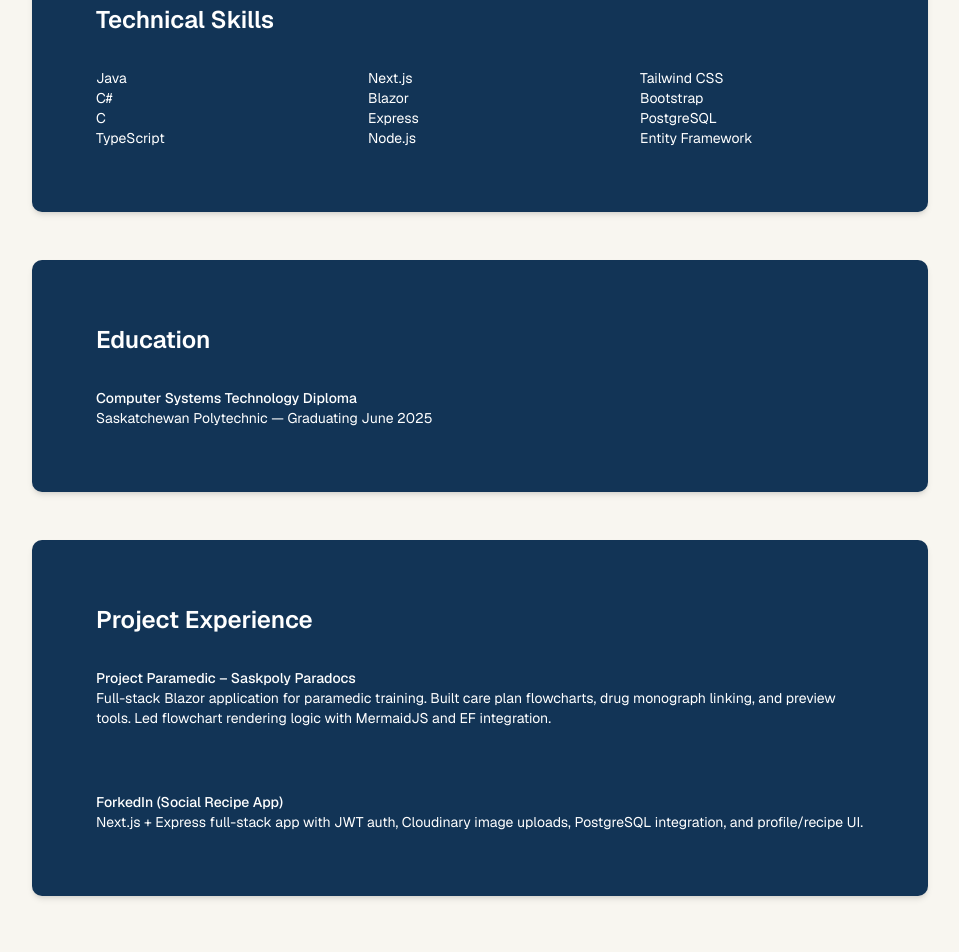
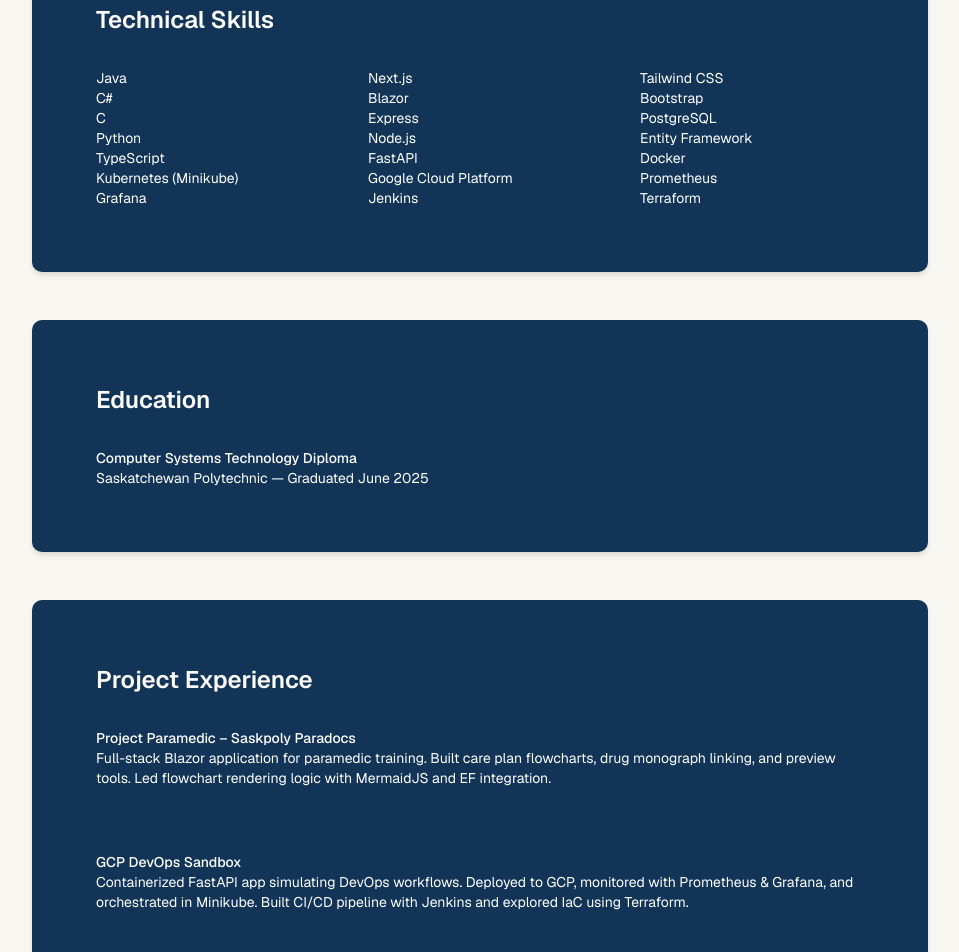
Before and after one commit to DrewGB/drewglasser-portfolio, a Next.js app: page /resume in a window 1280 px wide. Shown: the part 820-1772 px from the top of the page, without its empty margins (160-1119 px from the left). Built offline with nearby package versions, Linux system fonts and the light colour scheme.

Commit message:
Updated portfolio to reflect graduation and GCP DevOps Sandbox project.

```diff
--- a/app/resume/page.tsx
+++ b/app/resume/page.tsx
@@ -37,19 +37,28 @@ export default function Resume() {
                                 <li>Java</li>
                                 <li>C#</li>
                                 <li>C</li>
+                                <li>Python</li>
                                 <li>TypeScript</li>
+                                <li>Kubernetes (Minikube)</li>
+                                <li>Grafana</li>
                             </ul>
                             <ul>
                                 <li>Next.js</li>
                                 <li>Blazor</li>
                                 <li>Express</li>
                                 <li>Node.js</li>
+                                <li>FastAPI</li>
+                                <li>Google Cloud Platform</li>
+                                <li>Jenkins</li>
                             </ul>
                             <ul>
                                 <li>Tailwind CSS</li>
                                 <li>Bootstrap</li>
                                 <li>PostgreSQL</li>
                                 <li>Entity Framework</li>
+                                <li>Docker</li>
+                                <li>Prometheus</li>
+                                <li>Terraform</li>
                             </ul>
                         </div>
                     </section>
@@ -61,7 +70,7 @@ export default function Resume() {
                             <p className="font-medium">
                                 Computer Systems Technology Diploma
                             </p>
-                            <p>Saskatchewan Polytechnic — Graduating June 2025</p>
+                            <p>Saskatchewan Polytechnic — Graduated June 2025</p>
                         </div>
                     </section>
 
@@ -71,11 +80,20 @@ export default function Resume() {
                         <div className="text-sm space-y-4">
                             <div>
                                 <p className="font-medium">Project Paramedic – Saskpoly Paradocs</p>
-                                <p>Full-stack Blazor application for paramedic training. Built care plan flowcharts, drug monograph linking, and preview tools. Led flowchart rendering logic with MermaidJS and EF integration.</p>
+                                <p>Full-stack Blazor application for paramedic training. Built care plan flowcharts,
+                                    drug monograph linking, and preview tools. Led flowchart rendering logic with
+                                    MermaidJS and EF integration.</p>
+                            </div>
+                            <div>
+                                <p className="font-medium">GCP DevOps Sandbox</p>
+                                <p>Containerized FastAPI app simulating DevOps workflows.
+                                    Deployed to GCP, monitored with Prometheus & Grafana, and orchestrated in Minikube.
+                                    Built CI/CD pipeline with Jenkins and explored IaC using Terraform.</p>
                             </div>
                             <div>
                                 <p className="font-medium">ForkedIn (Social Recipe App)</p>
-                                <p>Next.js + Express full-stack app with JWT auth, Cloudinary image uploads, PostgreSQL integration, and profile/recipe UI.</p>
+                                <p>Next.js + Express full-stack app with JWT auth, Cloudinary image uploads, PostgreSQL
+                                    integration, and profile/recipe UI.</p>
                             </div>
                         </div>
                     </section>
--- a/data/projects.json
+++ b/data/projects.json
@@ -3,9 +3,17 @@
     "name": "Saskpoly Paradocs",
     "description": "A full-featured Blazor web app built for paramedic student training at Saskatchewan Polytechnic. I collaborated with a development team to create tools for instructors to build dynamic care plans, preview student-facing documents, and link drug monographs. The system renders interactive flowcharts in real time.",
     "image": "/images/saskpoly-paradocs.png",
-    "link": "https://github.com/yourname/project-paramedic",
+    "link": "",
     "technologies": "C#, Blazor, Entity Framework, SQLite, Bootstrap",
     "private": true
+  },
+  {
+    "name": "GCP DevOps Sandbox",
+    "description": "Developed a containerized FastAPI application to simulate real-world DevOps practices. Deployed to Google Cloud Platform using App Engine and orchestrated locally in a Minikube cluster. Integrated Prometheus and Grafana (via Helm) to expose and visualize custom application metrics. Implemented a Jenkins-based CI/CD pipeline to automate Docker builds and Kubernetes deployments. This project reinforced key DevOps principles, including observability, continuous delivery, and infrastructure as code.",
+    "image": "/images/devops-grafana-ss.png",
+    "link": "https://github.com/DrewGB/gcp-devops-sandbox",
+    "technologies": "Python, FastAPI, Google Cloud Platform, Docker, Kubernetes (Minikube), Prometheus, Grafana, Jenkins, and Terraform",
+    "private": false
   },
   {
     "name": "ForkedIn",
```
Also changed, not shown: public/images/devops-grafana-ss.png (added), 1 other file (tests, documents, lock files or other folders).
